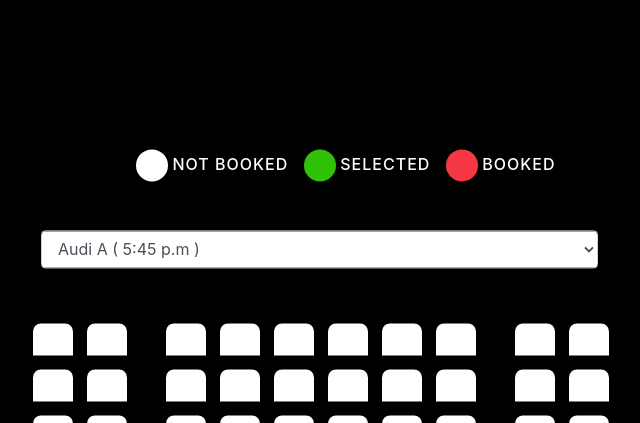
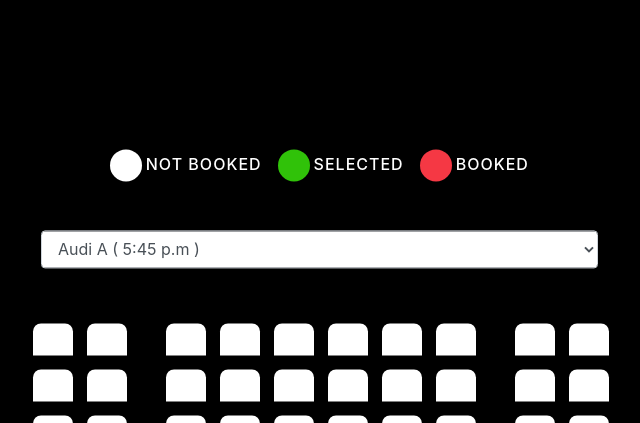
Before and after one commit to PrSi007/Bookrr---A-Movie-Review-Booking-Sysrtem, a PHP site: page /booking.php in a window 1280 px wide. Shown: the top 423 px of the page, without its empty margins (294-934 px from the left). Run offline with PHP 8.4, Linux system fonts and the light colour scheme.

Commit message:
Update booking.php

```diff
--- a/booking.php
+++ b/booking.php
@@ -84,7 +84,7 @@
 <body>
 	<div class="container">
 		<div class="row">
-			<div class="col-12 d-flex align-items-center notations justify-content-center">
+			<div class="col-11 d-flex align-items-center notations justify-content-center">
 				<div class="notation n1 shadow"></div>
 				<div>
 					<h6>Not Booked</h6>
```
